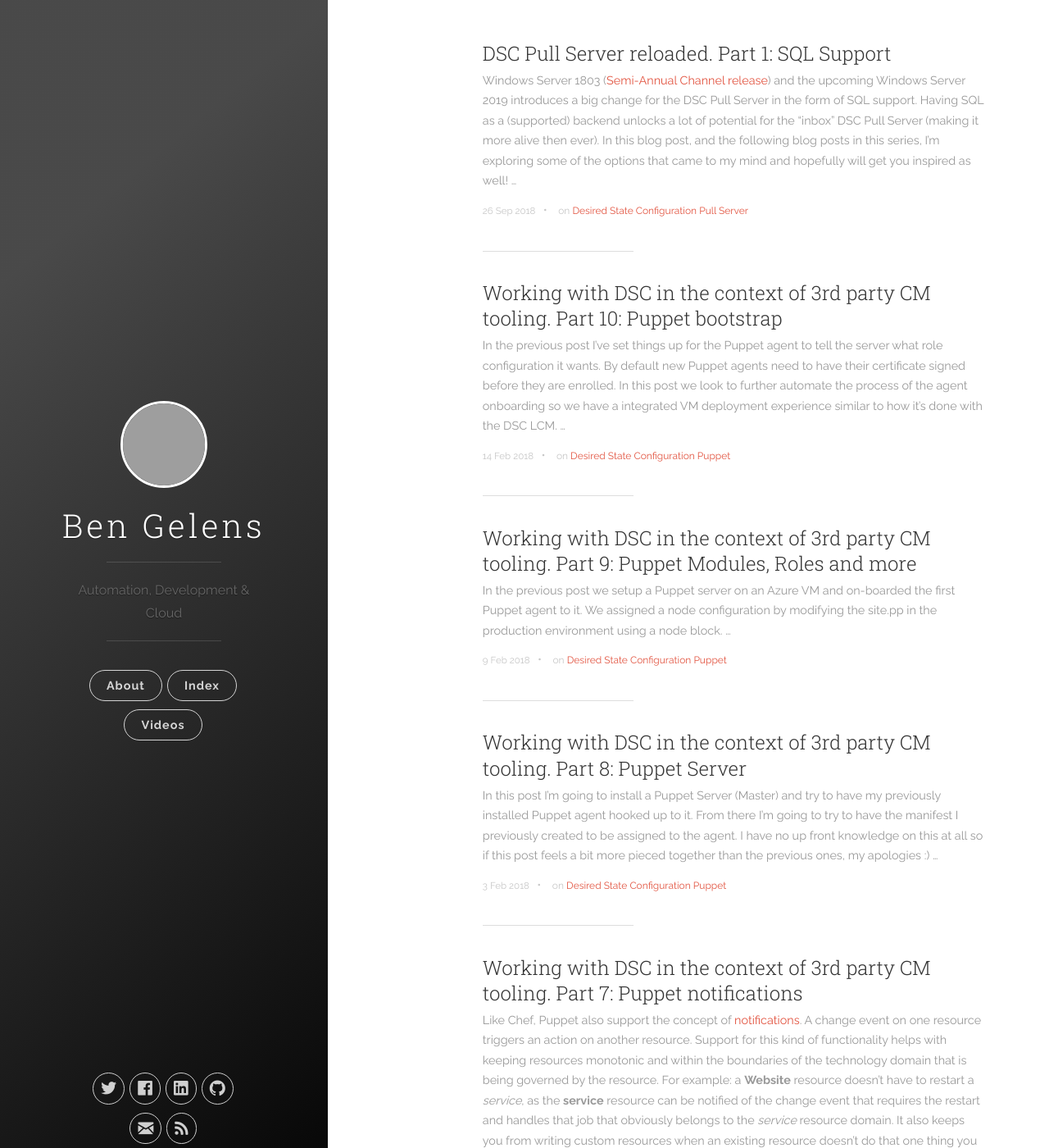
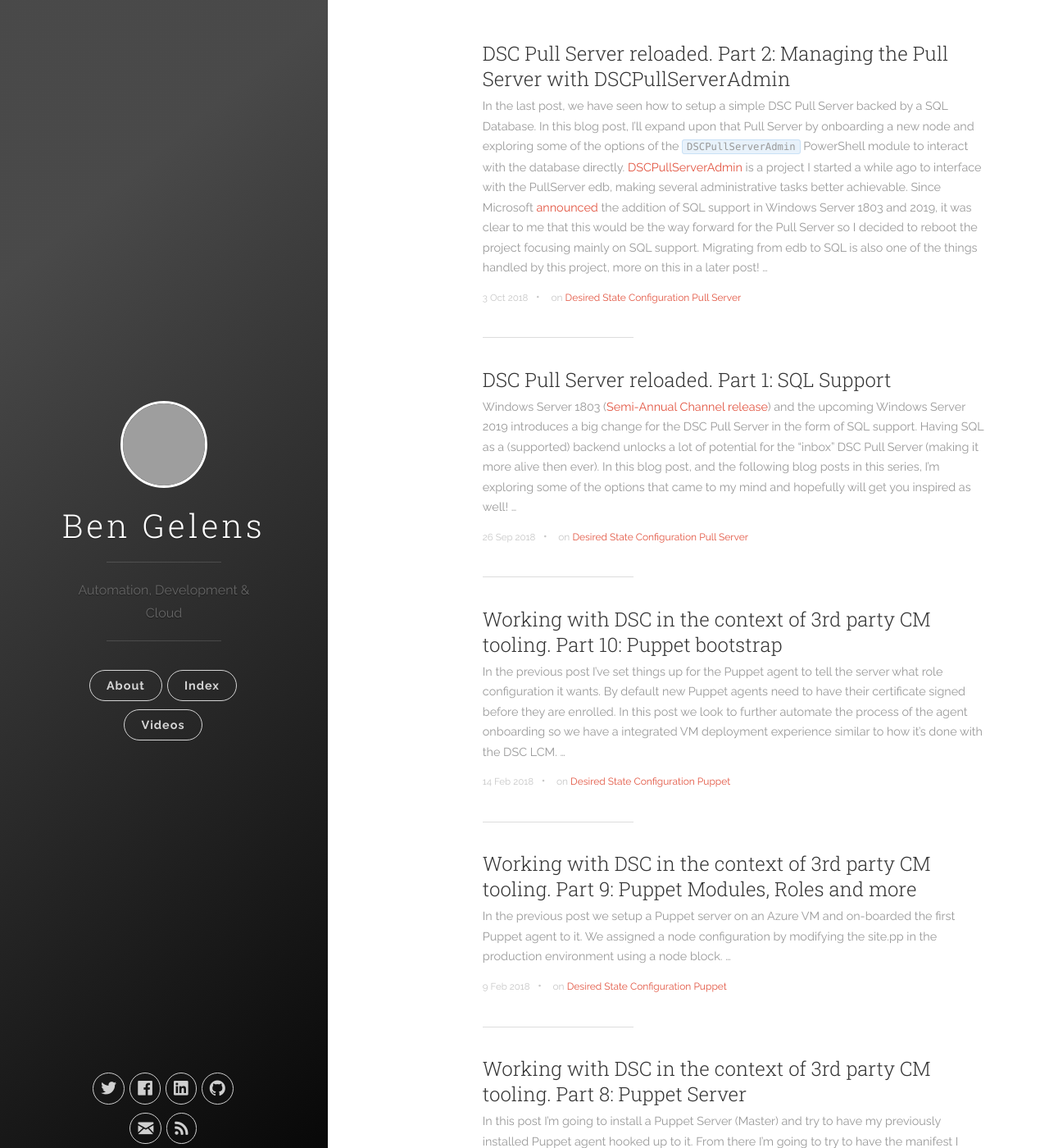
Before and after one commit to bgelens/bgelens.github.io, a Jekyll site: the page built from index.html, in a window 1280 px wide and 1400 px high. Shown: the whole window at 82% size. Built offline with Jekyll 4.4.1, drawn with Linux system fonts in a browser that asks for light colours; nearby versions of some CDN libraries; the list of posts is cut into pages by our own code; some of the changed lines change nothing that is shown; some of the changed text lies outside the part shown.

Commit message:
pull server reloaded part 2

````diff
--- a/_posts/2018-09-26-dsc-pull-server-reloaded-part-1-sql-support.md
+++ b/_posts/2018-09-26-dsc-pull-server-reloaded-part-1-sql-support.md
@@ -13,6 +13,7 @@
 Index:
 
 * Part 1: SQL Support (this post)
+* Part 2: [Managing the Pull Server with DSCPullServerAdmin](https://bgelens.nl/dsc-pull-server-reloaded-part-2-managing-the-pull-server-with-dscpullserveradmin)
 
 # SQL Support
 
--- /dev/null
+++ b/_posts/2019-10-03-dsc-pull-server-reloaded-part-2-managing-the-pull-server-with-dscpullserveradmin.md
@@ -0,0 +1,156 @@
+---
+title:  "DSC Pull Server reloaded. Part 2: Managing the Pull Server with DSCPullServerAdmin"
+date:   2018-10-03 12:00:00
+categories: ["Desired State Configuration","Pull Server"]
+tags: ["Desired State Configuration","Pull Server"]
+excerpt_separator: <!--more-->
+---
+
+In the last post, we have seen how to setup a simple DSC Pull Server backed by a SQL Database. In this blog post, I'll expand upon that Pull Server by onboarding a new node and exploring some of the options of the `DSCPullServerAdmin` PowerShell module to interact with the database directly.
+
+[DSCPullServerAdmin](https://github.com/bgelens/DSCPullServerAdmin){:target="_blank"} is a project I started a while ago to interface with the PullServer edb, making several administrative tasks better achievable. Since Microsoft [announced](https://docs.microsoft.com/en-us/powershell/dsc/pullserver#dsc-pull-service-in-windows-server){:target="_blank"} the addition of SQL support in Windows Server 1803 and 2019, it was clear to me that this would be the way forward for the Pull Server so I decided to reboot the project focusing mainly on SQL support. Migrating from edb to SQL is also one of the things handled by this project, more on this in a later post!
+
+<!--more-->
+
+Index:
+
+* [Part 1: SQL Support](https://bgelens.nl/dsc-pull-server-reloaded-part-1-sql-support)
+* Part 2: Managing the Pull Server with DSCPullServerAdmin (this post)
+
+# Onboarding a new node
+
+The onboarding experience is exactly the same as it used to be. I used the below meta configuration to onboard a node to the Pull Server setup in part 1.
+
+```powershell
+[dsclocalconfigurationmanager()]
+configuration lcm {
+    Settings {
+        RefreshMode = 'Pull'
+    }
+
+    ConfigurationRepositoryWeb SQLPullWeb {
+        ServerURL = 'http://pullserver:8080/PSDSCPullServer.svc'
+        RegistrationKey = 'cb30127b-4b66-4f83-b207-c4801fb05087'
+        AllowUnsecureConnection = $true
+    }
+
+    ReportServerWeb SQLPullWeb {
+        ServerURL = 'http://pullserver:8080/PSDSCPullServer.svc'
+        RegistrationKey = 'cb30127b-4b66-4f83-b207-c4801fb05087'
+        AllowUnsecureConnection = $true
+    }
+}
+
+lcm
+Set-DscLocalConfigurationManager .\lcm -Verbose
+```
+
+![onboard](/images/2018-10/onboard.png)
+
+As you can see, I did not specify the `ConfigurationNames` property in the Settings block. I left that out intentionally to demonstrate we can now control that easily on the server side (we could already do this before but changing it in the edb proved to be pretty difficult).
+
+Providing the Configuration Name in the meta configuration is still valid and I think it's perfect for a bootstrapping scenario. It is good to know that overwriting the Configuration Name later on on the server side takes **precedence** on what is defined locally.
+
+Prolonged management is, in my opinion, better handled on the server side. Going this route saves you from going into the DSC Node (or connecting remotely to it), compile a new meta mof and re-register the node just to change the Configuration Name and pull down another config. In my experience, Pull Servers are often setup when network segregation is a blocker for pushing out to VMs but pulling in from the Pull Server is allowed. Being able to change things on the Server side therefore is very handy!
+
+# Staging a configuration
+
+Now we have a LCM registered with the server, we need to compile a configuration for it so it has something to pull down.
+
+Lets create a simple configuration and put it in the configuration store accompanied with a checksum file.
+
+```powershell
+configuration MySuperServer {
+    Import-DscResource -ModuleName PSDesiredStateConfiguration -ModuleVersion 1.1
+
+    Node MySuperServer {
+        File MySuperFile {
+            Ensure = 'Present'
+            DestinationPath = 'C:\Windows\Temp\MySuperFile.txt'
+            Contents = 'DSC ROCKS!!!'
+        }
+    }
+}
+MySuperServer -OutputPath 'c:\pullserver\Configuration'
+New-DscChecksum -Path 'c:\pullserver\Configuration\MySuperServer.mof' -Force
+```
+
+Now it is time to assign the Configuration to the node.
+
+# DSCPullServerAdmin
+
+To assign the configuration Server side, we could open SQL management studio and update the entry in the `RegistrationData` table. We could also make use of my `DSCPullServerAdmin` module to handle this.
+
+Install the `DSCPullServerAdmin` module from the PowerShell Gallery. You can install and use it anywhere as long as the machine can communicate with the SQL backend.
+
+```powershell
+Install-Module -Name DSCPullServerAdmin
+```
+
+> At the time of writing I'm using version 0.1.5
+
+![dscpullserveradmin](/images/2018-10/dscpullserveradmin.png)
+
+Now let's create a new connection with the SQL database.
+
+```powershell
+New-DSCPullServerAdminConnection -SQLServer sql.mshome.net -Database DemoDSC -Credential sa
+```
+
+![connection](/images/2018-10/connection.png)
+
+It is possible to create multiple connections to multiple Pull Servers. It is even possible to setup a connection to an edb database (more on this in a later post). Only one connection at a time will be `Active` though, and this active connection will be used by default. We'll see more about connection management in a later blog post.
+
+Now we have setup a connection with the database, we can easily enumerate all registered nodes.
+
+```powershell
+Get-DSCPullServerAdminRegistration
+```
+
+![registerednode](/images/2018-10/registerednode.png)
+
+This function allows for filtering based on `AgentId` and `NodeName` to acquire a more specific node. Just know that `NodeName` is not a unique value, `AgentId` is.
+
+So now we figured out how to get the node object out of the database, how do we assign it the Configuration Name we desire?
+
+```powershell
+Get-DSCPullServerAdminRegistration -NodeName PULLSERVER | Set-DSCPullServerAdminRegistration -ConfigurationNames 'MySuperServer'
+```
+
+When getting the node object again, we can see the update worked.
+
+![updatenode](/images/2018-10/updatenode.png)
+
+Let's pull down the configuration on the node.
+
+```powershell
+Update-DscConfiguration -Wait -Verbose
+```
+
+![updateoperation](/images/2018-10/updateoperation.png)
+
+Isn't that nice! The node picked up the change in Configuration Name assignment and handled it from there!
+
+What else can we do? Look at the reports?
+
+```powershell
+Get-DSCPullServerAdminStatusReport -NodeName PULLSERVER
+```
+
+![reports](/images/2018-10/reports.png)
+
+Sure do, we can do all kinds of things using this module. I encourage you to take a look at it and give me any feedback you might have!
+
+A couple of things I worked with until now:
+
+* Removed old reports and node registrations (Database hygiene)
+* Manipulated Node Registrations
+* Moved reports from one database into another
+* Migrated edb to SQL
+* Pre-creation of the SQL Database (on local SQL instance and Azure SQL)
+* Build admin REST endpoint on top of this module ([Polaris](https://github.com/PowerShell/Polaris){:target="_blank"})
+* Build a Web portal on top of this module ([Universal Dashboard](https://ironmansoftware.com/universal-dashboard){:target="_blank"})
+
+A lot of these things I will address in this blog series.
+
+That is it for this post. To be continued!
````
Also changed, not shown: images/2018-10/connection.png (added), images/2018-10/dscpullserveradmin.png (added), images/2018-10/onboard.png (added), images/2018-10/registerednode.png (added), images/2018-10/reports.png (added), images/2018-10/updatenode.png (added), images/2018-10/updateoperation.png (added).
